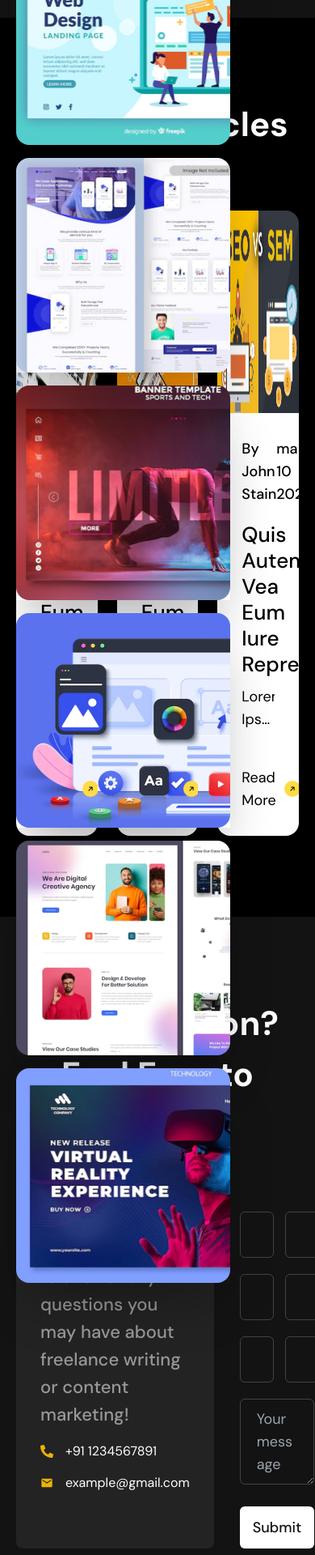
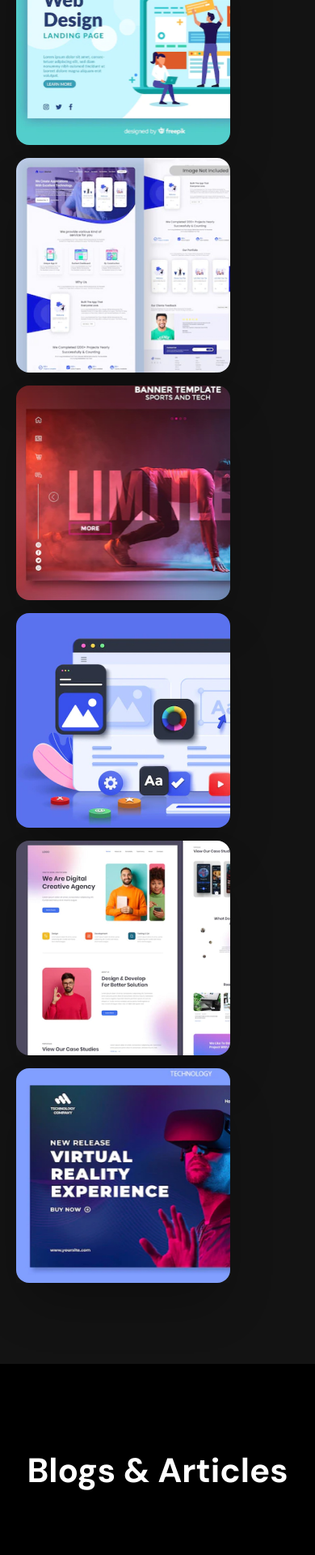
Before and after one commit to ankursrv/react-portfolio-project-1, a React (Create React App) app: page / in a window 390 px wide. Shown: the part 2864-4784 px from the top of the page at 81% size. Built offline with nearby package versions, Linux system fonts and the light colour scheme; the HTML template or start-up script is replaced by a standard one.

Commit message:
responsive

```diff
--- a/src/component/Blog/index.jsx
+++ b/src/component/Blog/index.jsx
@@ -30,7 +30,7 @@ const blogInfo = [
 const Blog = () => {
   return (
     <Section id='blog' bgColor='dark' title='Blogs & Articles'>
-      <div className='flex columns-3 gap-6 mt-[75px]'>
+      <div className='flex columns-3 flex-col md:flex-row gap-6 mt-[75px]'>
         {
           blogInfo.map((BlogItem, index) =>(
             <BlogCard key={index} {...BlogItem} />
--- a/src/component/BlogCard/index.jsx
+++ b/src/component/BlogCard/index.jsx
@@ -6,7 +6,7 @@ const BlogCard = ({ images, user, date, title, discription }) => {
     return (
         <div className='rounded-2xl overflow-hidden blog-card w-full' >
             <figure className='overflow-hidden'>
-                <img className='transition-all duration-300 h-[250px]' src={images} alt="" />
+                <img className='transition-all duration-300 lg:h-[250px]' src={images} alt="" />
             </figure>
             <div className='bg-white p-[30px] hover:bg-black hover:text-white transition-all duration-300'>
                 <div className='text-lg font-medium flex items-center justify-between mb-5'>
--- a/src/component/Contact/index.jsx
+++ b/src/component/Contact/index.jsx
@@ -86,7 +86,7 @@ const Contact = () => {
     return (
         <Section id='contact' bgColor='' title='Any Question? Feel Free to Contact'>
             <div className=" mx-auto  mt-[75px]">
-                <div className="flex gap-8">
+                <div className="flex flex-col md:flex-row gap-8">
                     {/* <!-- Contact Info --> */}
                     <div className="bg-gray-primary text-gray-300 p-[30px] rounded-lg  w-[355px]">
                         <p className="mb-4 leading-[34px] text-text-clr-pirmary font-medium text-[22px]">
--- a/src/component/Portfolio2/index.jsx
+++ b/src/component/Portfolio2/index.jsx
@@ -37,7 +37,7 @@ const Portfolio2 = () => {
       <Section id='portfolio' title='Check my Portfolio'>
           <FilterButtons active={active} handleClick={handleCategoryClick} />
 
-          <div className="flex columns-4 flex-wrap gap-4 h-[570px]">
+          <div className="flex columns-4 flex-wrap gap-4 lg:h-[570px]">
               {displayData.map((project, i) => (
                   <div key={i} className={`portfolio-card relative hover:z-[40] cursor-pointer hover:scale-115 transition-all shadow-shadow-primary h-[265px] w-[265px] ${animationClass}`}
                   >
```
